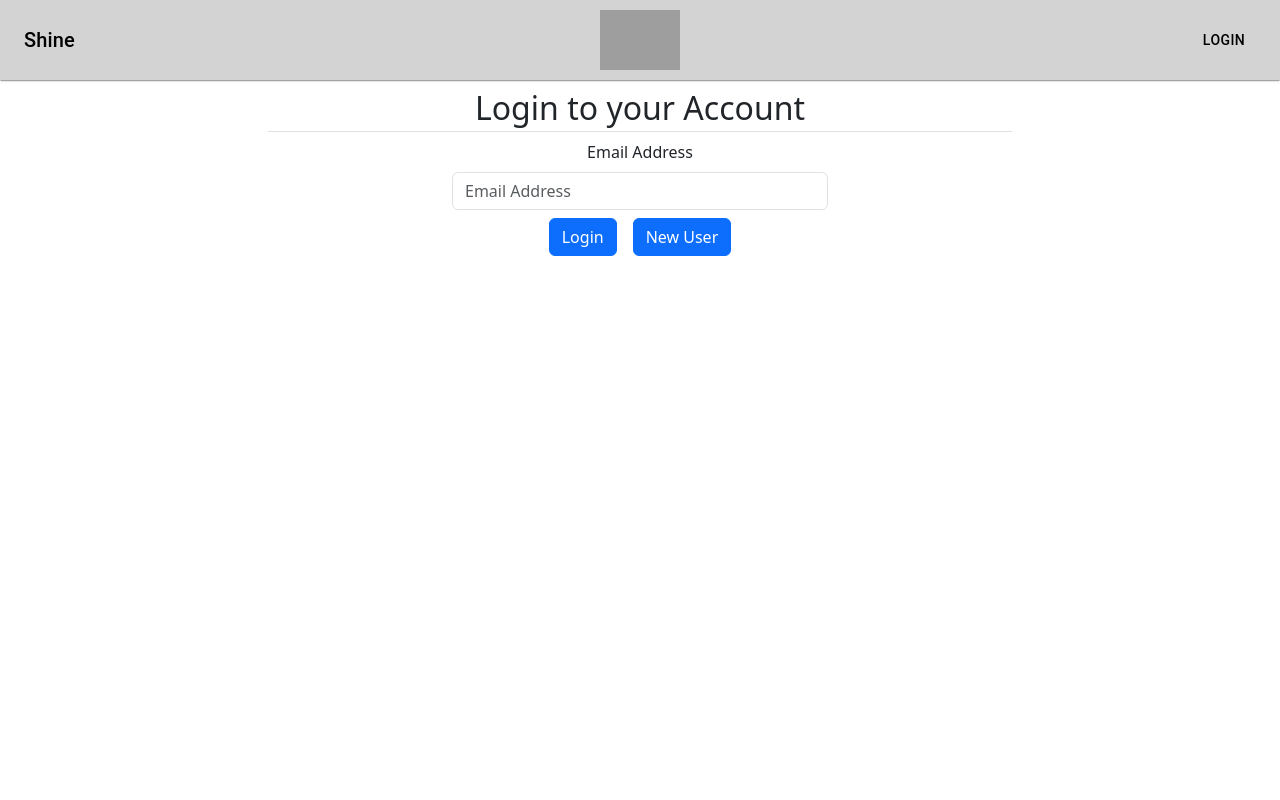
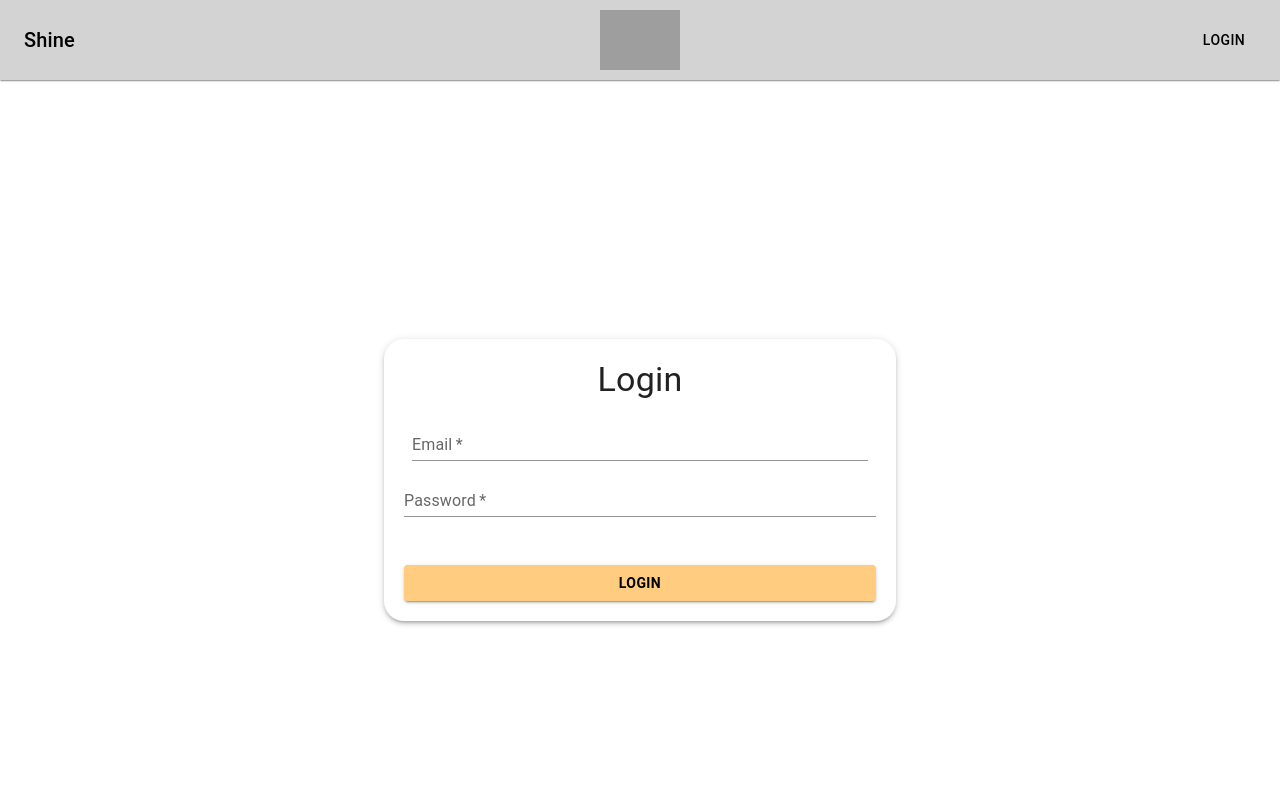
Before and after one commit to michaeltynes24/Battery-Technology, a React (Vite) app in the folder react-battery-tech/: page / in a window 1280 px wide. Shown: the top 800 px of the page. Built offline with nearby package versions, Linux system fonts and the light colour scheme; grey boxes are pictures that could not be loaded.

Commit message:
complete login page and routing from landing->login->homepage

```diff
--- a/react-battery-tech/src/pages/LandingPage.jsx
+++ b/react-battery-tech/src/pages/LandingPage.jsx
@@ -1,6 +1,6 @@
 import React from 'react';
 import { Box, Button, Typography, Paper } from '@mui/material';
-import Grid from '@mui/material/Grid2'
+import Grid from '@mui/material/Grid2';
 import BarChartIcon from '@mui/icons-material/BarChart';
 import SolarPowerIcon from '@mui/icons-material/SolarPower';
 import AccountCircleIcon from '@mui/icons-material/AccountCircle';
@@ -23,7 +23,7 @@ const LandingPage = () => {
           Optimize your energy use, lower your bills, and embrace a greener future with Shine's energy management tools.
         </Typography>
         <Button
-          onClick={() => navigate('/login')}
+          onClick={() => navigate('/')}
           variant="contained"
           sx={{ marginTop: '32px', backgroundColor: '#ffcc80', color: '#000', fontWeight: 'bold', '&:hover': { backgroundColor: '#ffa726' } }}
         >
--- a/react-battery-tech/src/pages/Layout.jsx
+++ b/react-battery-tech/src/pages/Layout.jsx
@@ -12,7 +12,7 @@ const Layout = () => {
       <Grid container sx = {{backgroundColor:'transparent', width:'100%', minHeight:'120vh'}}>
 
       {/* //container for the header */}
-                <Box sx ={{maxHeight:'20px', width:'100%'}}>
+                <Box sx ={{maxHeight:'80px', width:'100%'}}>
                     <Header/>
                 </Box>
     {/* //container for rest of the content */}
--- a/react-battery-tech/src/pages/Login.jsx
+++ b/react-battery-tech/src/pages/Login.jsx
@@ -1,35 +1,72 @@
 import React from 'react';
-import { Link } from 'react-router-dom';
-import 'bootstrap/dist/css/bootstrap.min.css';
-
-const Login = (props) => {
-  const title = "Login to your Account";
-  const customContainer = {
-      "max-width": "400px",
-  };
-  return (
-    <div className = 'container-fluid text-center'>
-
-      <h2 className='border-bottom pb-1'>{props.title ? props.title : title}</h2>
-
-      <form>
-        <div className='container' style={customContainer}>
-
-          <div className='form-group mb-2'>
-            <label className='mb-2' htmlFor='email'>Email Address</label>
-            <input type='email' className='form-control' id='email' placeholder='Email Address' />
-          </div>
+import { TextField, Button, Typography, Paper, Box } from '@mui/material';
+import Grid from '@mui/material/Grid2';
+import FilledInput from '@mui/material/FilledInput';
+import FormControl from '@mui/material/FormControl';
+import FormHelperText from '@mui/material/FormHelperText';
+import Input from '@mui/material/Input';
+import InputLabel from '@mui/material/InputLabel';
+import OutlinedInput from '@mui/material/OutlinedInput';
+import { useNavigate } from 'react-router-dom';
 
 
-        </div>
-      </form>
+const Login = () => {
+    const navigate = useNavigate();
 
-   < Link to = '/Home' className = 'btn btn-primary me-3' style = {{textDecoration:'none'}}>Login</Link>
-   < Link to = '/newUser' className = 'btn btn-primary' style = {{textDecoration:'none'}}>New User</Link>
+  return (
+    <Grid
+      container
+      spacing={0}
+      alignItems="center"
+      justifyContent="center"
+      style={{ minHeight: '100vh' }}
+    >
+      <Grid item size={8}>
+        <Paper elevation={3} style={{ borderRadius: '20px', padding: '20px' }}>
+          <Typography variant="h4" align="center" gutterBottom>
+            Login
+          </Typography>
+          <form noValidate autoComplete="off" style={{color:'transparent'}}>
+          <Box
+      component="form"
+      sx={{ '& > :not(style)': { m: 1 } }}
+      noValidate
+      autoComplete="off"
+    >
+            <Box mb={2}>
+              <TextField
+                fullWidth
+                label="Email"
+                variant="standard"
+                type="email"
+                required
 
-   </div>
+              />
+            </Box>
 
-  )
+    </Box>
+            <Box mb={2}>
+              <TextField
+                fullWidth
+                label="Password"
+                variant="standard"
+                type="password"
+                required
+
+              />
+            </Box>
+            <Button
+          onClick={() => navigate('/home')}
+          variant="contained"
+          sx={{width:'100%', marginTop: '32px', backgroundColor: '#ffcc80', color: '#000', fontWeight: 'bold', '&:hover': { backgroundColor: '#ffa726' } }}
+        >
+          Login
+        </Button>
+          </form>
+        </Paper>
+      </Grid>
+    </Grid>
+  );
 };
 
-export default Login
+export default Login;
```
